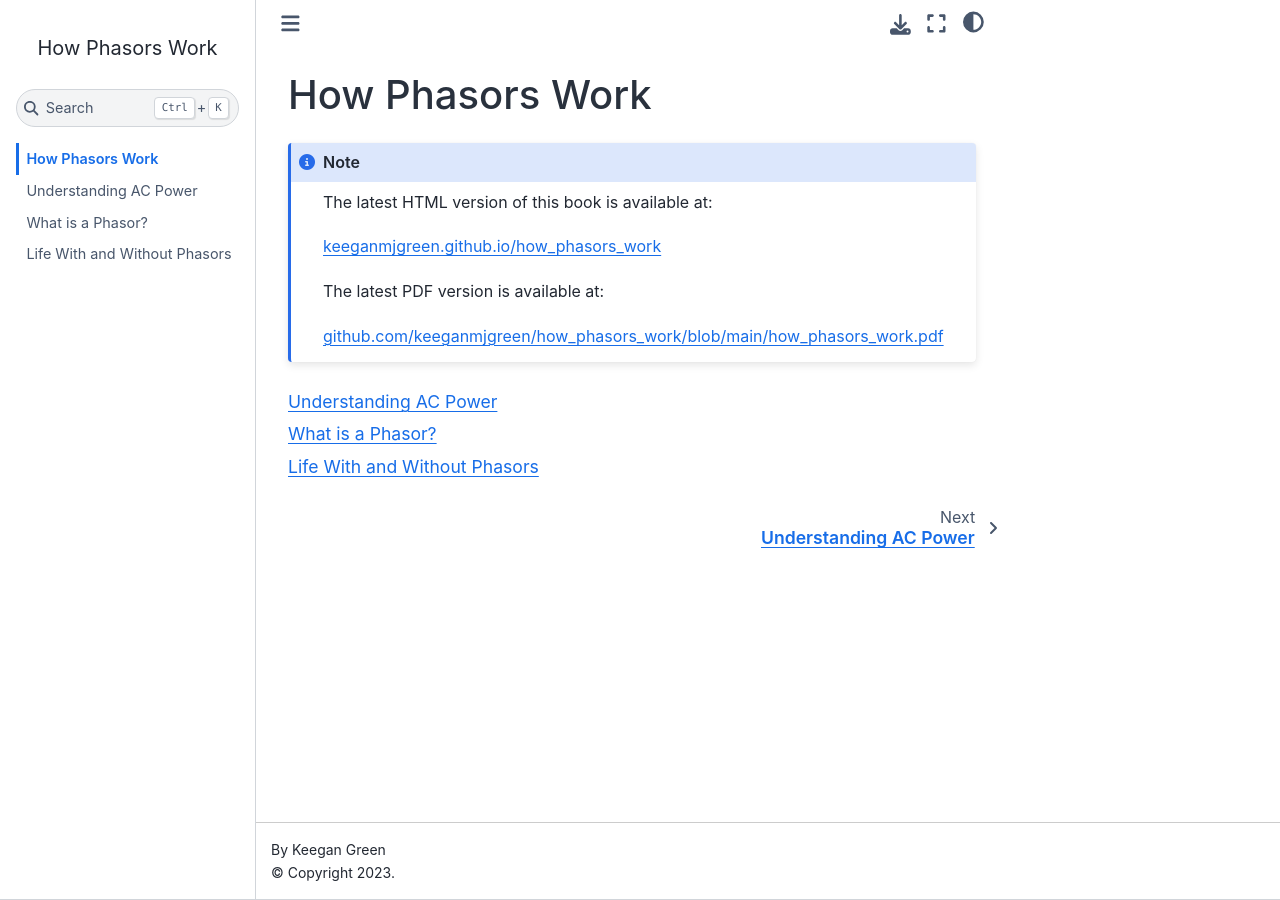
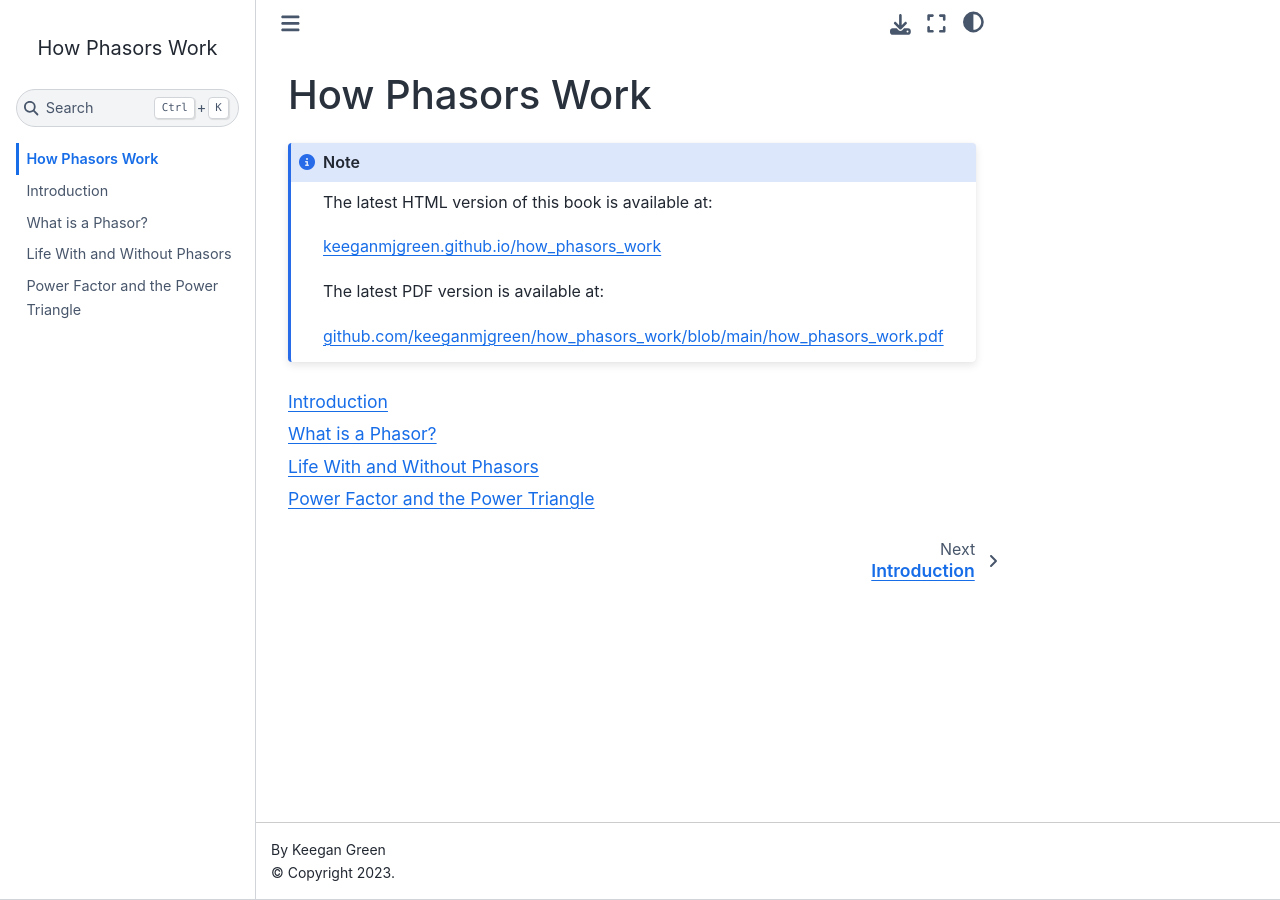
Before and after one commit to keeganmjgreen/how_phasors_work, a Jupyter Book: the page built from 0_prelude.md, in a window 1280 px wide. Built offline with Jupyter Book 1.0.4 settings and Sphinx 7.4.7 and the Sphinx Book theme 1.1.4, drawn with Linux system fonts in a browser that asks for light colours.

Commit message:
change chapter 1 to introduction and move some of its content (reactive components' power) to start of new chapter 4

```diff
--- a/_toc.yml
+++ b/_toc.yml
@@ -1,6 +1,7 @@
 format: jb-book
-root: 0_intro
+root: 0_prelude.md
 chapters:
-  - file: 1_understanding_ac_power.ipynb
+  - file: 1_introduction.ipynb
   - file: 2_what_is_a_phasor.ipynb
   - file: 3_life_with_and_without_phasors.ipynb
+  - file: 4_power_factor_and_the_power_triangle.ipynb
```
Also changed, not shown: 0_prelude.md (renamed from 0_intro.md), 1_introduction.ipynb (added), 1_understanding_ac_power.ipynb (deleted), 2_what_is_a_phasor.ipynb, 3_life_with_and_without_phasors.ipynb, 4_power_factor_and_the_power_triangle.ipynb (added), img/fig_1_1.png, img/fig_1_2.png (deleted), img/fig_2_4.png, img/fig_4_1.png (added), img/fig_4_2.png (added), 1 other file.
